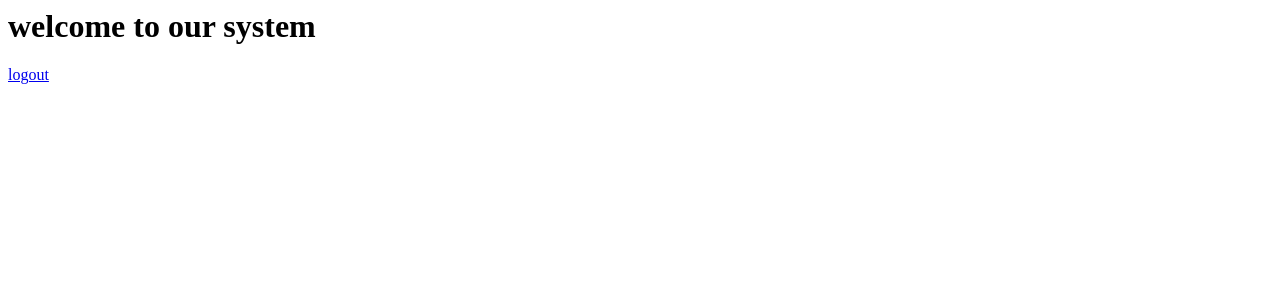
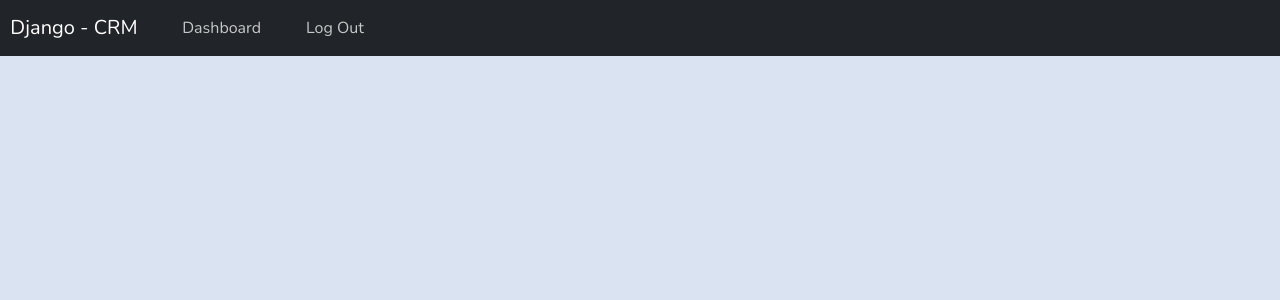
Before and after one commit to ahmedfetooh1/CRM, a Django app: page /dashboard/ in a window 1280 px wide. Shown: the top 300 px of the page. Run offline with Django 5.2, Linux system fonts and the light colour scheme; a user stored in the database is signed in.

Commit message:
styling and navbar-authentication

```diff
--- a/templates/parts/navbar.html
+++ b/templates/parts/navbar.html
@@ -1,5 +1,5 @@
 <nav class="navbar navbar-expand-lg navbar-dark bg-dark justify-content-center">
-    <a class="navbar-brand main-heading" href="">
+    <a class="navbar-brand main-heading" href="{% url 'home' %}">
 
       &nbsp; Django - CRM
     </a>
@@ -17,6 +17,15 @@
       <div class="collapse navbar-collapse text-center" id="navbarNavDropdown">
         <ul class="navbar-nav mr-auto">
           &nbsp;     &nbsp;     &nbsp;
+          {% if user.is_authenticated %}
+            <li class="nav-item">
+              <a class="nav-link" href="{% url 'dashboard' %}">Dashboard &nbsp; <i class="fa fa-home" aria-hidden="true"></i> </a>
+            </li>
+            &nbsp;     &nbsp;     &nbsp;
+            <li class="nav-item">
+              <a class="nav-link" href="{% url 'logout' %}">Log Out &nbsp; <i class="fa fa-sign-out" aria-hidden="true"></i> </a>
+            </li>
+            {% else %}
             <li class="nav-item">
               <a class="nav-link" href="{% url 'register' %}">Register &nbsp; <i class="fa fa-home" aria-hidden="true"></i> </a>
             </li>
@@ -24,6 +33,8 @@
             <li class="nav-item">
               <a class="nav-link" href="{% url 'login' %}">Login &nbsp; <i class="fa fa-sign-out" aria-hidden="true"></i> </a>
             </li>
+            {% endif %}
+
             &nbsp;     &nbsp;     &nbsp;
         </ul>
         &nbsp;     &nbsp;     &nbsp;
--- a/templates/web/dashboard.html
+++ b/templates/web/dashboard.html
@@ -1,4 +1,4 @@
-<h1>
-    welcome to our system
-</h1>
-<a href="{% url 'logout' %}" >logout</a>
+{% extends 'base.html' %}
+{% block content %}
+
+{% endblock %}
--- a/webapp/urls.py
+++ b/webapp/urls.py
@@ -2,7 +2,7 @@ from django.urls import path
 from . import views
 
 urlpatterns = [
-    path('',views.index),
+    path('',views.index,name='home'),
     path('register/',views.register,name='register'),
     path('my-login/',views.my_login,name='login'),
     path('dashboard/',views.dashboard,name='dashboard'),
```
Also changed, not shown: templates/web/index.html (+13 -0 lines), db.sqlite3.
